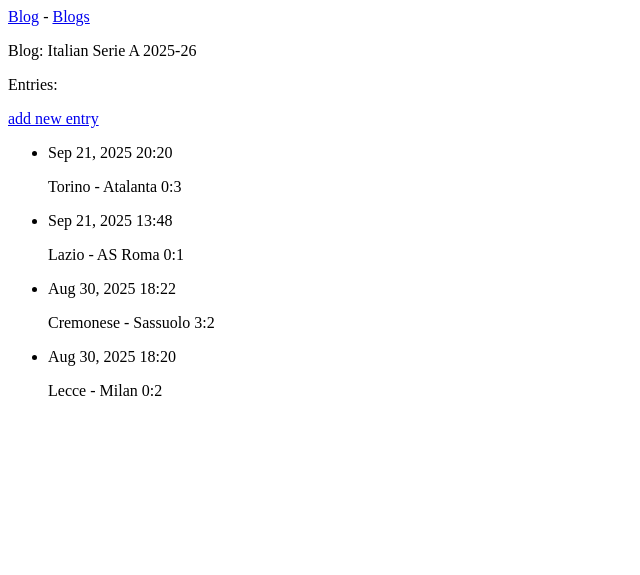
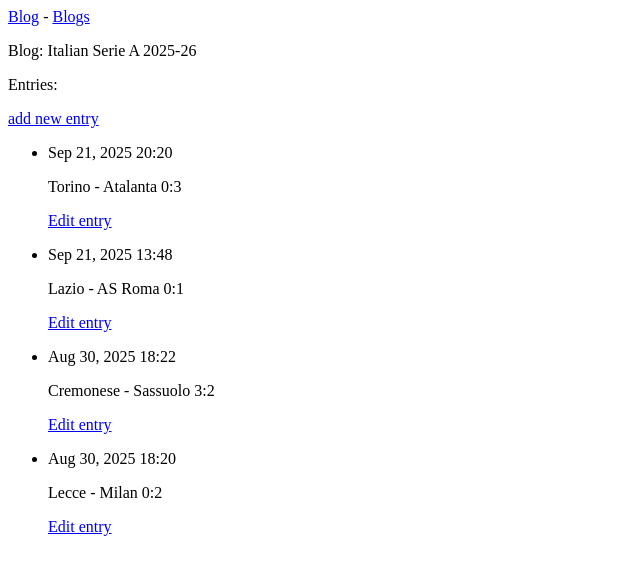
Before and after one commit to JackSys-m/blog, a Django app: page /blogs/1/ in a window 1280 px wide. Shown: the top 575 px of the page, without its empty margins (0-640 px from the left). Run offline with Django 5.2, Linux system fonts and the light colour scheme; data comes from the database, SQL or seed files in the repository.

Commit message:
Add link to page edit_enrty in template blog.html

```diff
--- a/blogs/templates/blogs/blog.html
+++ b/blogs/templates/blogs/blog.html
@@ -14,6 +14,9 @@
     <li>
         <p>{{entry.date_added|date:'M d, Y H:i' }}</p>
         <p>{{entry.text|linebreaks }}</p>
+        <p>
+          <a href= "{% url "blogs:edit_entry" entry.id %}">Edit entry</a>
+        </p>
     </li>
   {%empty%}
     <li>There are no entries for this blog yet.</li>
```
